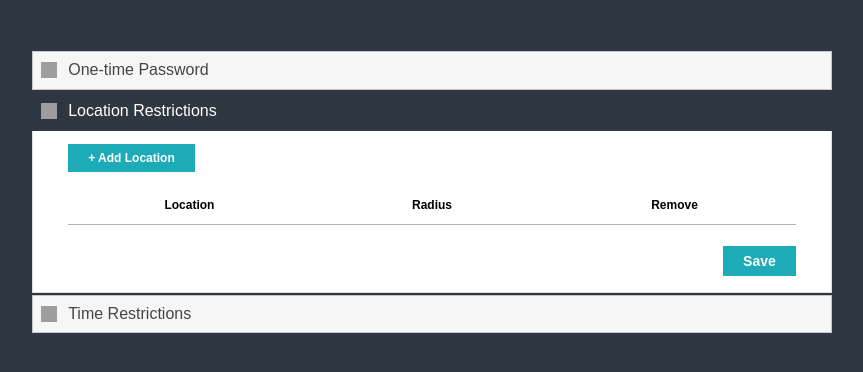
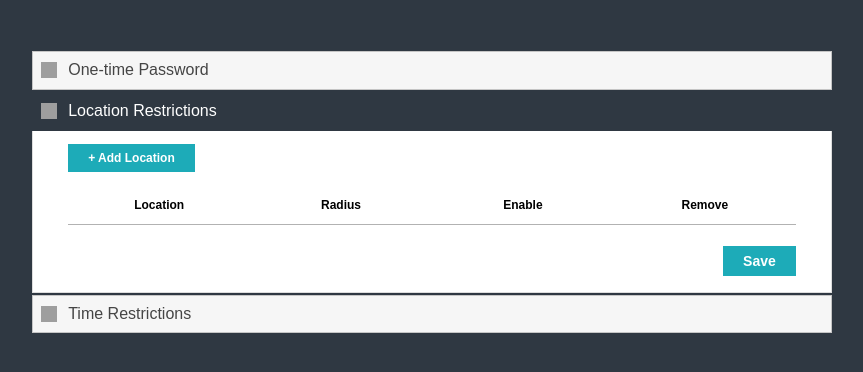
Before and after one commit to mmzdnp3/MF-Auth, a Flask app: template main/app/templates/subsettings.html in a window 1280 px wide, after a click on "Location Restrictions". Shown: the part 191-563 px from the top of the page, without its empty margins (208-1071 px from the left). Run offline with Flask 2, Linux system fonts and the light colour scheme; the template is opened without the code that fills it: most values are stand-ins (such as "Sample title", 1, 10 or a date in 2020); lists and menus that the app fills with data are empty; parts of the project's set-up code (start-up, migrations or seed data) failed here and were passed over; some libraries are stand-ins or nearby versions; grey boxes are pictures that could not be loaded.

Commit message:
added enable switches

```diff
--- a/main/app/templates/subsettings.html
+++ b/main/app/templates/subsettings.html
@@ -31,9 +31,11 @@
     var cell1 = row.insertCell(0);
     var cell2 = row.insertCell(1);
     var cell3 = row.insertCell(2);
+    var cell4 = row.insertCell(3);
     cell1.innerHTML = location;
     cell2.innerHTML = radius;
-    cell3.innerHTML = '<a class="btn"  onclick="javascript:deleteRow(this); return false;"><i class="fa fa-times fa-lg" style="color:#198d98"></i></a>';
+    cell3.innerHTML = '<input type="checkbox" id="onetime" name="onetime" value="enable" >';
+    cell4.innerHTML = '<a class="btn"  onclick="javascript:deleteRow(this); return false;"><i class="fa fa-minus-square" style="color:#1E90FF"></i></a>';
     }
 
     function addRowTime(time) {
@@ -42,8 +44,10 @@
     var row = table.insertRow(x);
     var cell1 = row.insertCell(0);
     var cell2 = row.insertCell(1);
+    var cell3 = row.insertCell(2);
     cell1.innerHTML = time;
-    cell2.innerHTML = '<a class="btn"  onclick="javascript:deleteRow(this); return false;"><i class="fa fa-times fa-lg" style="color:#198d98"></i></a>';
+    cell2.innerHTML = '<input type="checkbox" id="onetime" name="onetime" value="enable">';
+    cell3.innerHTML = '<a class="btn"  onclick="javascript:deleteRow(this); return false;"><i class="fa fa-minus-square" style="color:#1E90FF"></i></a>';
     }
 
      </script>
@@ -345,6 +349,7 @@ th {
   <tr>
     <th>Location</th>
     <th>Radius </th>
+    <th>Enable </th>
     <th>Remove</th>
   </tr>
   </table>
@@ -360,6 +365,7 @@ th {
         <table id="Times">
         <tr>
           <th>Time Range</th>
+          <th>Enable</th>
           <th>Remove</th>
         </tr>
         </table>
```
Also changed, not shown: main/app/templates/settings.html (+4 -4 lines).
